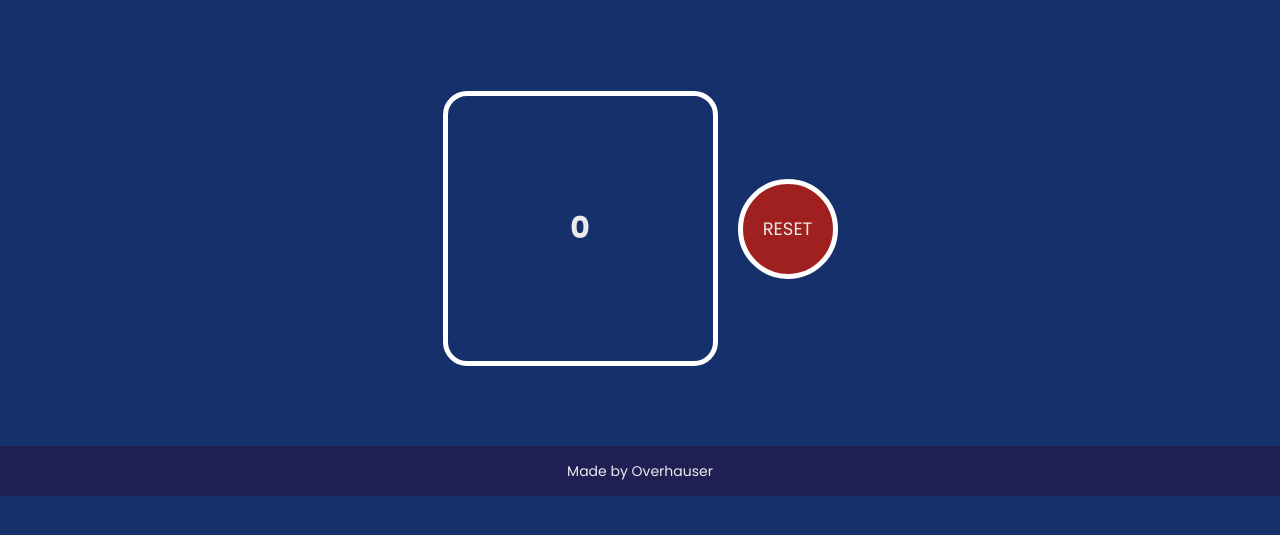
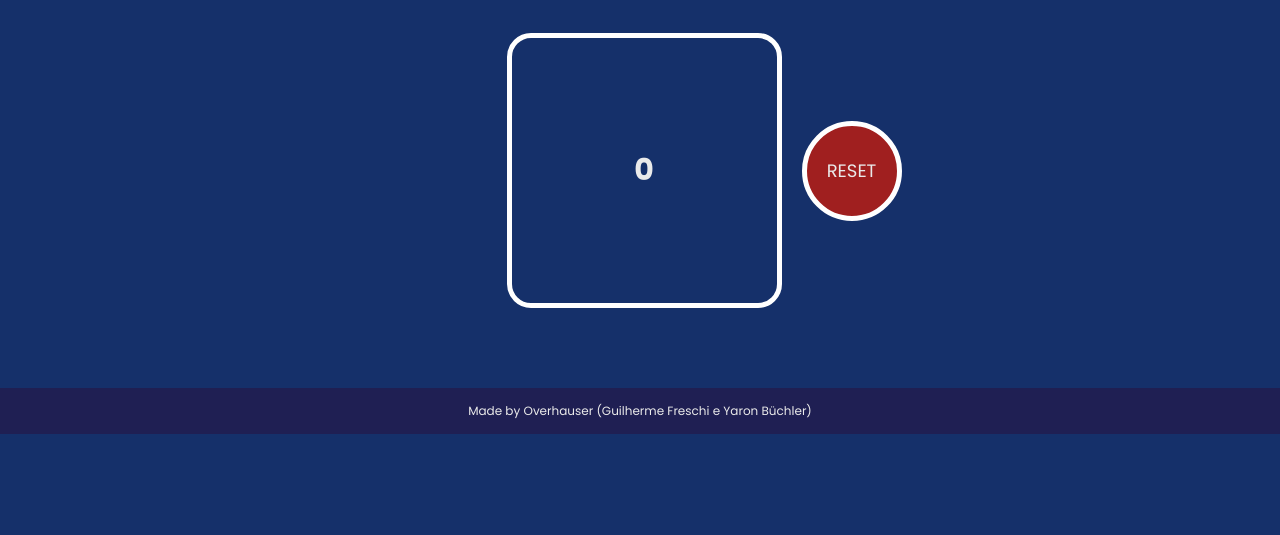
Before and after one commit to guifreschi/conta_click, a plain HTML site: page index.html in a window 1280 px wide. Shown: the part 109-644 px from the top of the page. Drawn offline with Linux system fonts and the light colour scheme.

Commit message:
Atualizando estilos

```diff
--- a/index.html
+++ b/index.html
@@ -18,7 +18,7 @@
     </div>
   </div>
   <footer>
-    <p>Made by Overhauser</p>
+    <p>Made by Overhauser (Guilherme Freschi e Yaron Büchler)</p>
   </footer>
   <script src="script.js"></script>
 </body>
--- a/styles/global.css
+++ b/styles/global.css
@@ -15,7 +15,7 @@
   --font-family: "Poppins", sans-serif;
   --text-lg: bold 30px var(--font-family);
   --text-md: 18px var(--font-family);
-  --text-sm: 14px var(--font-family);
+  --text-sm: 12px var(--font-family);
 }
 
 .container {
--- a/styles/main.css
+++ b/styles/main.css
@@ -4,8 +4,8 @@ h1 {
 }
 
 #clickcount {
-  /* margin-left: 128px; */
-  margin-top: 94px;
+  margin-left: 128px;
+  margin-top: 36px;
   display: flex;
   justify-content: center;
   align-items: center;
@@ -56,9 +56,8 @@ h1 {
 
 footer {
   background-color: var(--bg-footer);
-  max-width: 1300px;
   margin-inline: auto;
-  height: 50px;
+  height: 46px;
   display: flex;
   justify-content: center;
   align-items: center;
```
